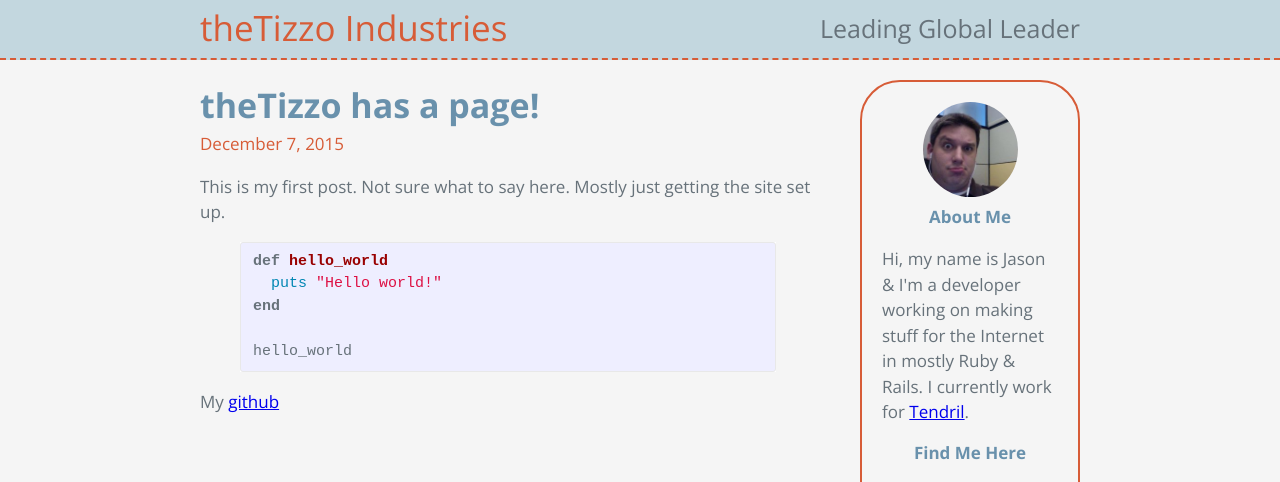
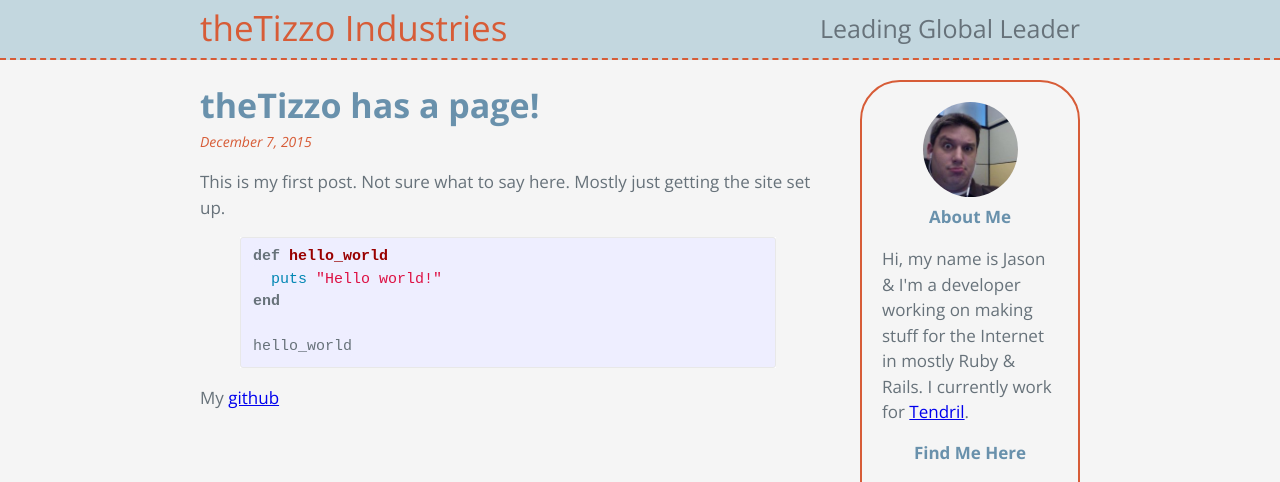
Before and after one commit to thetizzo/thetizzo.github.io, a Jekyll site: the page built from _posts/2015-12-08-thetizzo-has-a-page.md, in a window 1280 px wide. Shown: the top 482 px of the page. Built offline with Jekyll 4.4.1, drawn with Linux system fonts in a browser that asks for light colours; nearby versions of some CDN libraries.

Commit message:
Rename this file so it matches what is in it

```diff
--- a/_sass/_blog.scss
+++ b/_sass/_post.scss
@@ -1,4 +1,3 @@
-
 .post {
   h4, h5, h6 {
     color: $accent-color;
@@ -12,5 +11,7 @@
   .post-meta {
     color: $accent-color;
     margin: 0;
+    font-style: italic;
+    font-size: 14px;
   }
 }
--- a/css/main.scss
+++ b/css/main.scss
@@ -13,7 +13,7 @@
 @import "icon-links";
 
 @import "resume";
-@import "blog";
+@import "post";
 @import "sidebar";
 @import "site";
 
```
